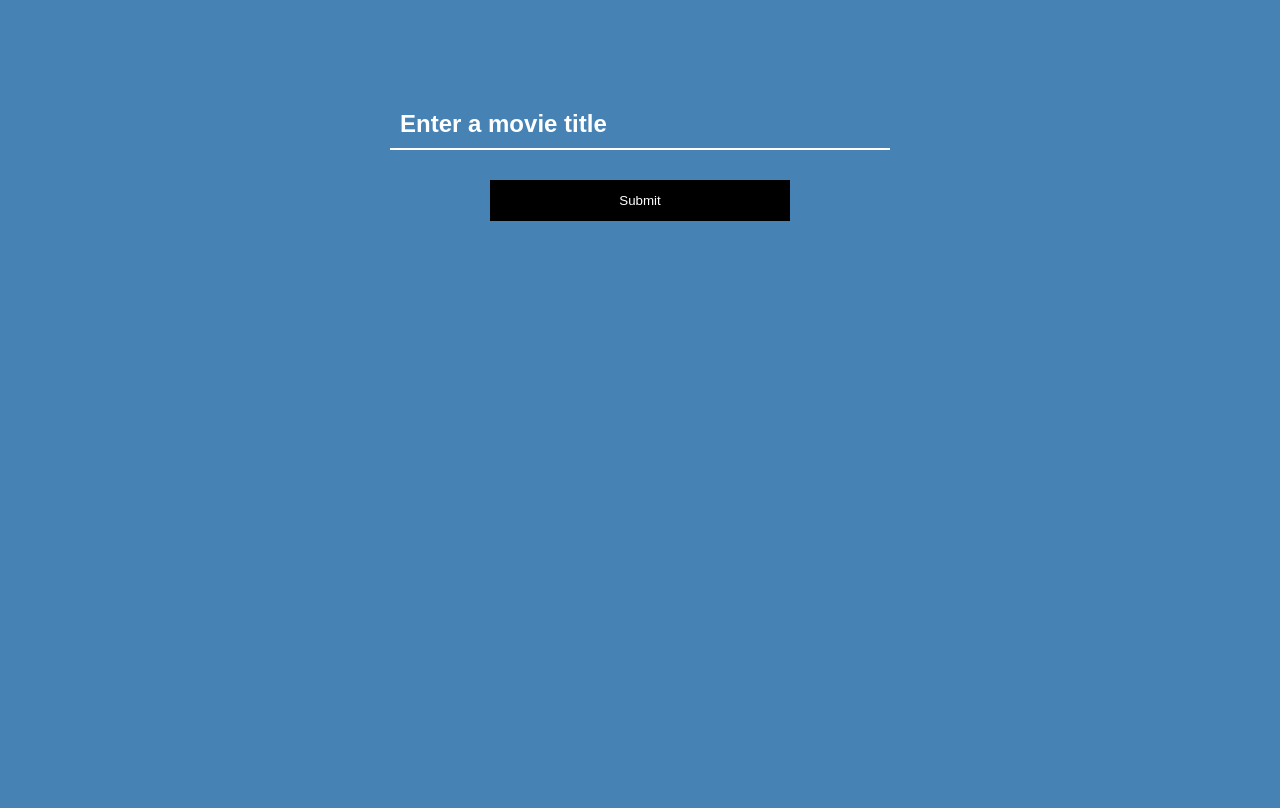
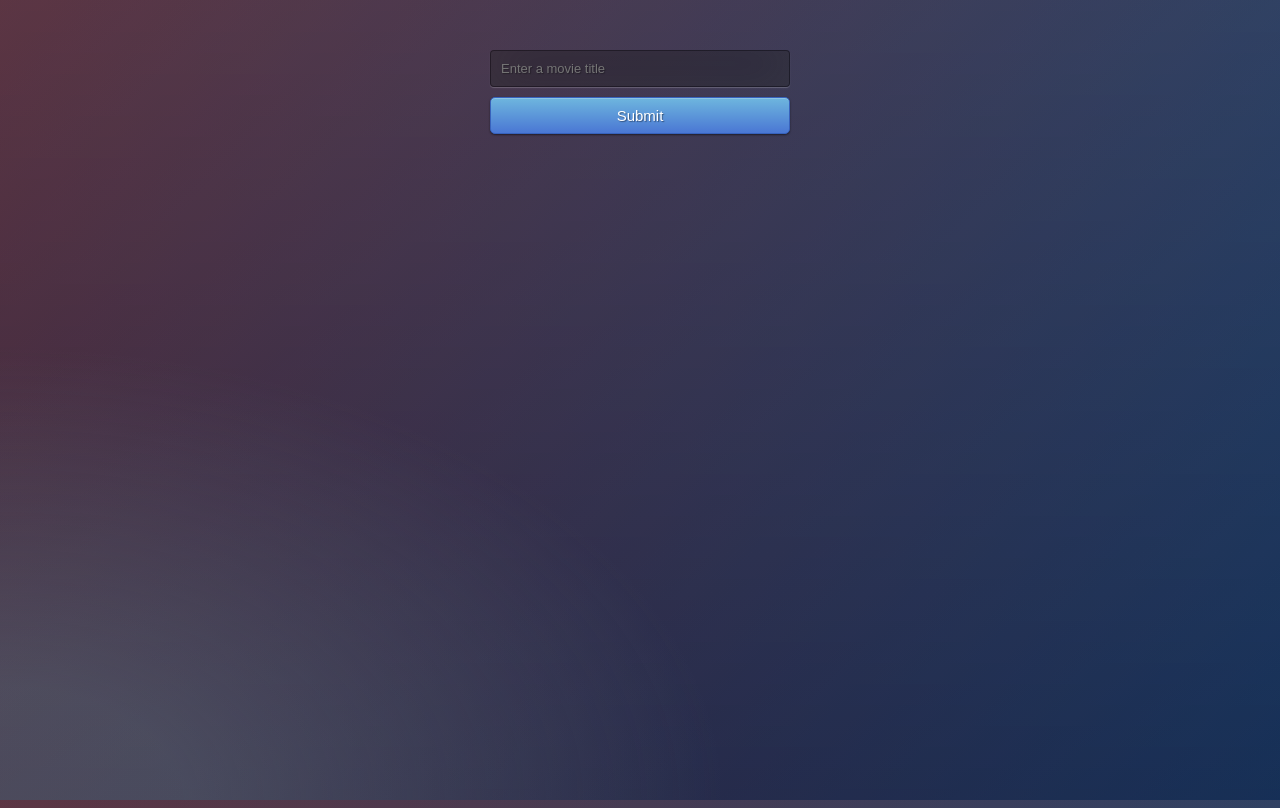
Before and after one commit to paolorabbito/Api-proxy-server, a website: page public/index.html in a window 1280 px wide. Drawn offline with nearby package versions, Linux system fonts and the light colour scheme.

Commit message:
style fix

```diff
--- a/public/index.html
+++ b/public/index.html
@@ -12,7 +12,7 @@
 
         <form id="movie-form">
           <input type="text" id="movie-input" placeholder="Enter a movie title" />
-          <button type="submit">Submit</button>
+          <button type="submit" class="btn btn-primary btn-block btn-large">Submit</button>
         </form>
 
         <div class="movie"></div>
--- a/public/style.css
+++ b/public/style.css
@@ -1,61 +1,58 @@
-@import url('https://fonts.googleapis.com/css2?family=Poppins:wght@300;400;600;700&display=swap');
+@import url(https://fonts.googleapis.com/css?family=Open+Sans);
+.btn { display: inline-block; *display: inline; *zoom: 1; padding: 4px 10px 4px; margin-bottom: 0; font-size: 13px; line-height: 18px; color: #333333; text-align: center;text-shadow: 0 1px 1px rgba(255, 255, 255, 0.75); vertical-align: middle; background-color: #f5f5f5; background-image: -moz-linear-gradient(top, #ffffff, #e6e6e6); background-image: -ms-linear-gradient(top, #ffffff, #e6e6e6); background-image: -webkit-gradient(linear, 0 0, 0 100%, from(#ffffff), to(#e6e6e6)); background-image: -webkit-linear-gradient(top, #ffffff, #e6e6e6); background-image: -o-linear-gradient(top, #ffffff, #e6e6e6); background-image: linear-gradient(top, #ffffff, #e6e6e6); background-repeat: repeat-x; filter: progid:dximagetransform.microsoft.gradient(startColorstr=#ffffff, endColorstr=#e6e6e6, GradientType=0); border-color: #e6e6e6 #e6e6e6 #e6e6e6; border-color: rgba(0, 0, 0, 0.1) rgba(0, 0, 0, 0.1) rgba(0, 0, 0, 0.25); border: 1px solid #e6e6e6; -webkit-border-radius: 4px; -moz-border-radius: 4px; border-radius: 4px; -webkit-box-shadow: inset 0 1px 0 rgba(255, 255, 255, 0.2), 0 1px 2px rgba(0, 0, 0, 0.05); -moz-box-shadow: inset 0 1px 0 rgba(255, 255, 255, 0.2), 0 1px 2px rgba(0, 0, 0, 0.05); box-shadow: inset 0 1px 0 rgba(255, 255, 255, 0.2), 0 1px 2px rgba(0, 0, 0, 0.05); cursor: pointer; *margin-left: .3em; }
+.btn:hover, .btn:active, .btn.active, .btn.disabled, .btn[disabled] { background-color: #e6e6e6; }
+.btn-large { padding: 9px 14px; font-size: 15px; line-height: normal; -webkit-border-radius: 5px; -moz-border-radius: 5px; border-radius: 5px; }
+.btn:hover { color: #333333; text-decoration: none; background-color: #e6e6e6; background-position: 0 -15px; -webkit-transition: background-position 0.1s linear; -moz-transition: background-position 0.1s linear; -ms-transition: background-position 0.1s linear; -o-transition: background-position 0.1s linear; transition: background-position 0.1s linear; }
+.btn-primary, .btn-primary:hover { text-shadow: 0 -1px 0 rgba(0, 0, 0, 0.25); color: #ffffff; }
+.btn-primary.active { color: rgba(255, 255, 255, 0.75); }
+.btn-primary { background-color: #4a77d4; background-image: -moz-linear-gradient(top, #6eb6de, #4a77d4); background-image: -ms-linear-gradient(top, #6eb6de, #4a77d4); background-image: -webkit-gradient(linear, 0 0, 0 100%, from(#6eb6de), to(#4a77d4)); background-image: -webkit-linear-gradient(top, #6eb6de, #4a77d4); background-image: -o-linear-gradient(top, #6eb6de, #4a77d4); background-image: linear-gradient(top, #6eb6de, #4a77d4); background-repeat: repeat-x; filter: progid:dximagetransform.microsoft.gradient(startColorstr=#6eb6de, endColorstr=#4a77d4, GradientType=0);  border: 1px solid #3762bc; text-shadow: 1px 1px 1px rgba(0,0,0,0.4); box-shadow: inset 0 1px 0 rgba(255, 255, 255, 0.2), 0 1px 2px rgba(0, 0, 0, 0.5); }
+.btn-primary:hover, .btn-primary:active, .btn-primary.active, .btn-primary.disabled, .btn-primary[disabled] { filter: none; background-color: #4a77d4; }
+.btn-block { width: 100%; display:block; }
 
-* {
-  margin: 0;
-  padding: 0;
-  box-sizing: border-box;
-}
+* { -webkit-box-sizing:border-box; -moz-box-sizing:border-box; -ms-box-sizing:border-box; -o-box-sizing:border-box; box-sizing:border-box; }
+
+html { width: 100%; height:100%; overflow:hidden; }
 
 body {
-  font-family: 'Poppins', sans-serif;
-  line-height: 1.6;
-  background-color: steelblue;
+	width: 100%;
+	height:100%;
+	font-family: 'Open Sans', sans-serif;
+	background: #092756;
+	background: -moz-radial-gradient(0% 100%, ellipse cover, rgba(104,128,138,.4) 10%,rgba(138,114,76,0) 40%),-moz-linear-gradient(top,  rgba(57,173,219,.25) 0%, rgba(42,60,87,.4) 100%), -moz-linear-gradient(-45deg,  #670d10 0%, #092756 100%);
+	background: -webkit-radial-gradient(0% 100%, ellipse cover, rgba(104,128,138,.4) 10%,rgba(138,114,76,0) 40%), -webkit-linear-gradient(top,  rgba(57,173,219,.25) 0%,rgba(42,60,87,.4) 100%), -webkit-linear-gradient(-45deg,  #670d10 0%,#092756 100%);
+	background: -o-radial-gradient(0% 100%, ellipse cover, rgba(104,128,138,.4) 10%,rgba(138,114,76,0) 40%), -o-linear-gradient(top,  rgba(57,173,219,.25) 0%,rgba(42,60,87,.4) 100%), -o-linear-gradient(-45deg,  #670d10 0%,#092756 100%);
+	background: -ms-radial-gradient(0% 100%, ellipse cover, rgba(104,128,138,.4) 10%,rgba(138,114,76,0) 40%), -ms-linear-gradient(top,  rgba(57,173,219,.25) 0%,rgba(42,60,87,.4) 100%), -ms-linear-gradient(-45deg,  #670d10 0%,#092756 100%);
+	background: -webkit-radial-gradient(0% 100%, ellipse cover, rgba(104,128,138,.4) 10%,rgba(138,114,76,0) 40%), linear-gradient(to bottom,  rgba(57,173,219,.25) 0%,rgba(42,60,87,.4) 100%), linear-gradient(135deg,  #670d10 0%,#092756 100%);
+	filter: progid:DXImageTransform.Microsoft.gradient( startColorstr='#3E1D6D', endColorstr='#092756',GradientType=1 );
   color: #fff;
 }
-
-h2 {
-  font-size: 3rem;
-  font-weight: 600;
-  margin-bottom: 1.5rem;
-  font-weight: bold;
+.container {
+	position: absolute;
+	top: 25%;
+	left: 50%;
+	margin: -150px 0 0 -150px;
+	width:300px;
+	height:300px;
 }
-
-.container {
-  max-width: 500px;
-  margin: 100px auto;
-  text-align: center;
-}
+.login h1 { color: #fff; text-shadow: 0 0 10px rgba(0,0,0,0.3); letter-spacing:1px; text-align:center; }
 
 input {
-  width: 100%;
-  padding: 10px;
-  border: none;
-  border-bottom: 2px solid #fff;
-  background-color: transparent;
-  color: #fff;
-  font-size: 1.5rem;
-  font-weight: bold;
+	width: 100%;
+	margin-bottom: 10px;
+	background: rgba(0,0,0,0.3);
+	border: none;
+	outline: none;
+	padding: 10px;
+	font-size: 13px;
+	color: #fff;
+	text-shadow: 1px 1px 1px rgba(0,0,0,0.3);
+	border: 1px solid rgba(0,0,0,0.3);
+	border-radius: 4px;
+	box-shadow: inset 0 -5px 45px rgba(100,100,100,0.2), 0 1px 1px rgba(255,255,255,0.2);
+	-webkit-transition: box-shadow .5s ease;
+	-moz-transition: box-shadow .5s ease;
+	-o-transition: box-shadow .5s ease;
+	-ms-transition: box-shadow .5s ease;
+	transition: box-shadow .5s ease;
 }
-
-input:focus {
-  outline: none;
-}
-
-input::placeholder {
-  color: #fff;
-}
-
-button {
-  padding: 13px;
-  width: 300px;
-  border: none;
-  background-color: #000;
-  color: #fff;
-  margin-top: 30px;
-}
-
-button:hover {
-  background-color: #fff;
-  color: #000;
-  cursor: pointer;
-}
+input:focus { box-shadow: inset 0 -5px 45px rgba(100,100,100,0.4), 0 1px 1px rgba(255,255,255,0.2); }
```
Also changed, not shown: README.md.
